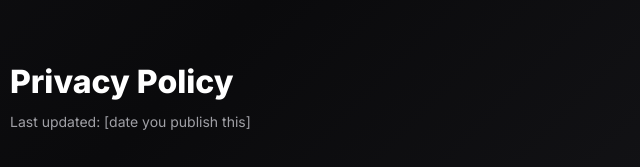
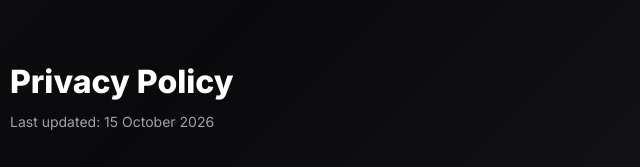
Before and after one commit to enzohwells-a11y/regulars-legal, a plain HTML site: page privacy/index.html in a window 1280 px wide. Shown: the top 167 px of the page, 310-950 px from the left. Drawn offline with Linux system fonts and the light colour scheme.

Commit message:
Set privacy policy last-updated date to 15 October 2026
Co-Authored-By: Claude Sonnet 5.5 <noreply@anthropic.com>

```diff
--- a/privacy/index.html
+++ b/privacy/index.html
@@ -50,7 +50,7 @@
 <body>
 <div class="wrap">
   <h1>Privacy Policy</h1>
-  <div class="updated">Last updated: [date you publish this]</div>
+  <div class="updated">Last updated: 15 October 2026</div>
 
   <p>Regulars ("we", "us", "our") is a loyalty platform for small, local, in-person businesses in Australia. This policy explains what information we collect, why, and how it's handled — whether you're using Regulars as a customer checking in at a business, or as a business owner running a loyalty program through it.</p>
   <p>We've tried to write this in plain language rather than dense legal text. If anything's unclear, email us at <a href="mailto:Info@regularsapp.com.au">Info@regularsapp.com.au</a>.</p>
```
